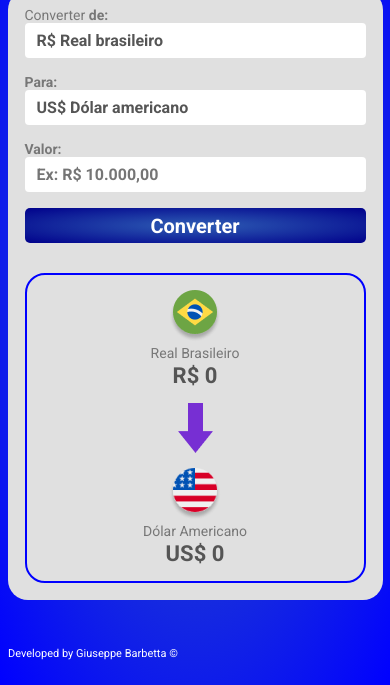
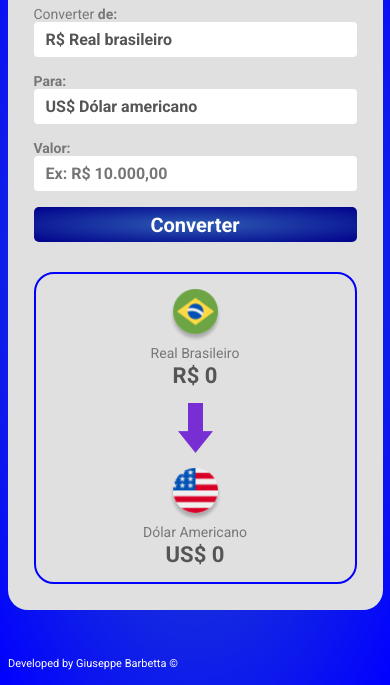
Before and after one commit to giuseppebarbetta/convert-money, a plain HTML site: page index.html in a window 390 px wide. Shown: the part 159-844 px from the top of the page. Drawn offline with Linux system fonts and the light colour scheme.

Commit message:
improve responsive mobile in images

```diff
--- a/style.css
+++ b/style.css
@@ -125,14 +125,11 @@ button:active {
 }
 
 @media(max-width: 431px) {
-    body {
-        max-height: 100vh;
-    }
     .img-header {
         width: 150px;
     }
     main {
-        padding: 17px;
+        padding: 26px;
     }
     select, input, button {
         height: 35px;
@@ -140,11 +137,17 @@ button:active {
     .p-value {
         font-size: 22px;
     }
+    .currency-to-convet-img, .currency-img {
+        width: 53px;
+    }
+    .arrow-currency {
+        width: 35px;
+    }
 }
 
 @media (max-width: 380px) {
     main {
-        width: 320px;
+        width: 305px;
     }
     .img-header {
         width: 125px;
```
